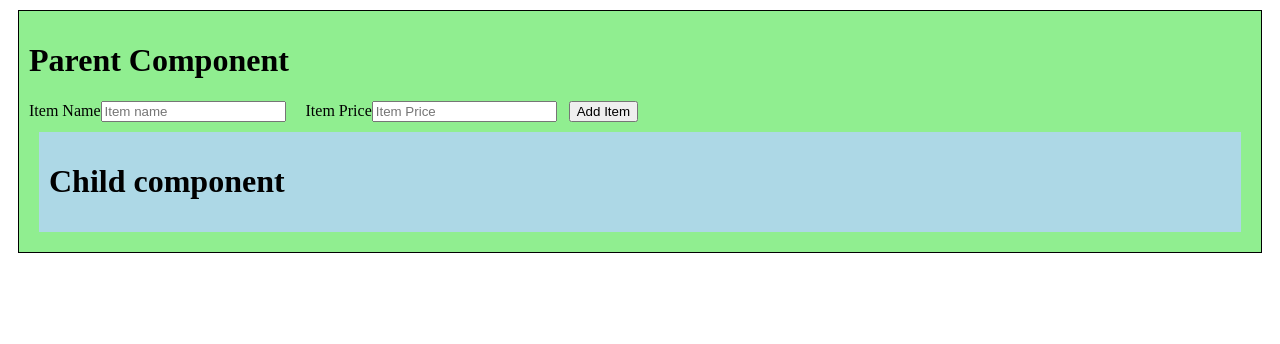
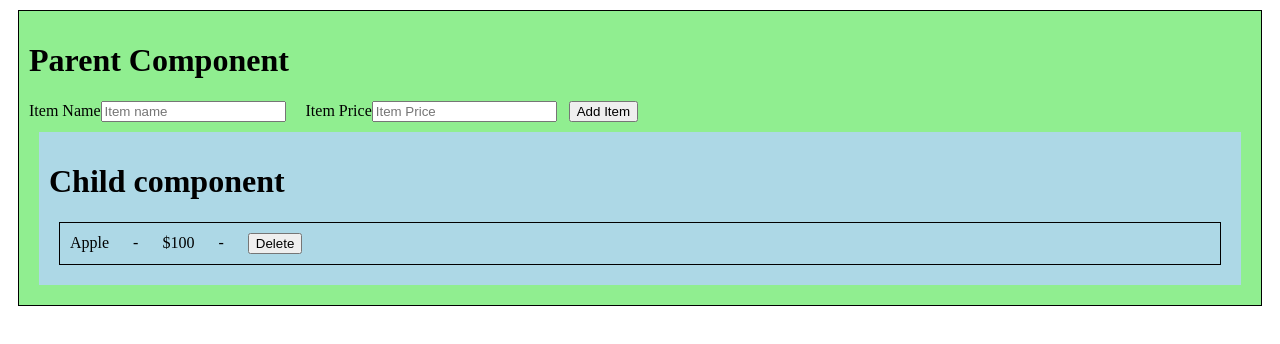
Before and after one commit to acciojob/lift-state-up-4-santmailo, a React app: page / in a window 1280 px wide. Shown: the top 344 px of the page. Built offline with nearby package versions, Linux system fonts and the light colour scheme.

Commit message:
added some default data

```diff
--- a/src/components/App.js
+++ b/src/components/App.js
@@ -3,7 +3,7 @@ import React from "react";
 import './../styles/App.css';
 
 const Parent = () => {
-  let [cartitems, setCartitems] = React.useState([]);
+  let [cartitems, setCartitems] = React.useState([{item: "Apple", price: 100}]);
 
   const addItem = (e) => {
     e.preventDefault();
```
